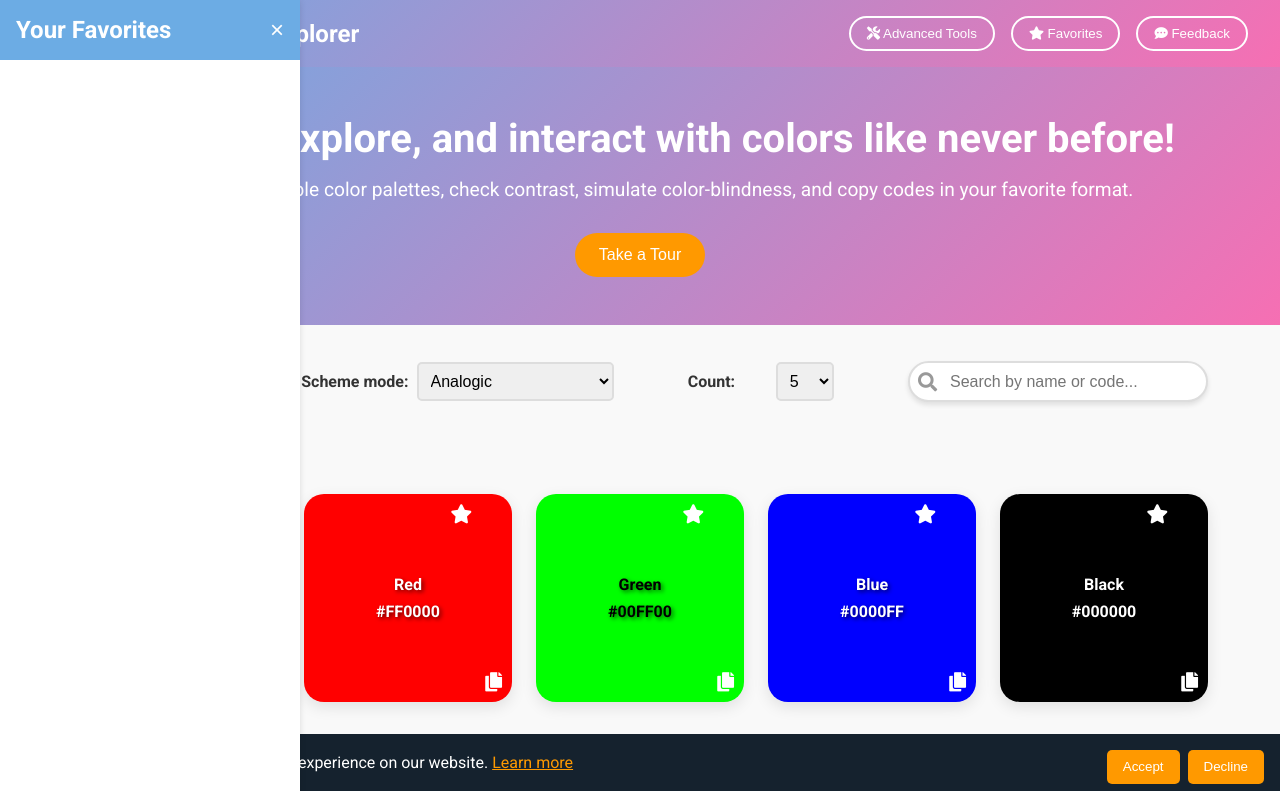
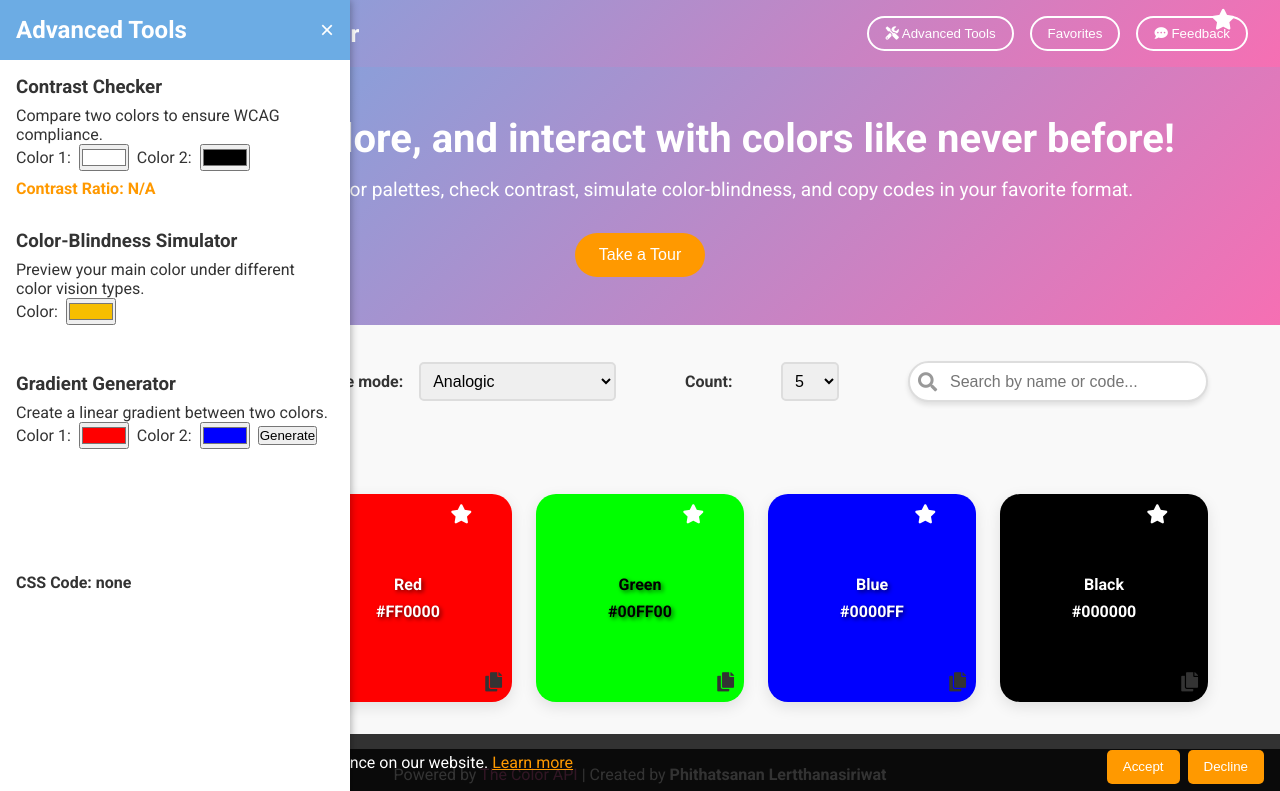
Before and after one commit to Phithatsanan/Color, a plain HTML site: page index.html in a window 1280 px wide. Shown: the top 791 px of the page. Drawn offline with Linux system fonts and the light colour scheme; no server answers.

Commit message:
Update styles.css

```diff
--- a/styles.css
+++ b/styles.css
@@ -9,7 +9,7 @@
   --background-color: #f9f9f9;
   --transition-fast: 0.3s ease;
   --transition-slow: 0.6s ease;
-  --drawer-width: 300px;
+  --drawer-width: 350px;
 }
 
 * {
@@ -36,17 +36,14 @@ body {
   align-items: center;
   padding: 1rem 2rem;
 }
-
 .navbar .logo {
   font-size: 1.5rem;
   font-weight: bold;
 }
-
 .nav-items {
   display: flex;
   gap: 1rem;
 }
-
 .nav-button {
   background-color: transparent;
   border: 2px solid #fff;
@@ -134,6 +131,7 @@ body {
   border-radius: 5px;
   border: 2px solid #ddd;
   font-size: 1rem;
+  margin-left: 0.5rem;
 }
 
 /* SEARCH */
@@ -179,17 +177,16 @@ body {
 }
 .color-grid {
   display: grid;
-  grid-template-columns: repeat(auto-fill, minmax(180px, 1fr));
+  grid-template-columns: repeat(auto-fill, minmax(200px, 1fr));
   gap: 1.5rem;
 }
 .color-block {
   position: relative;
   width: 100%;
-  aspect-ratio: 1/1; /* Make them square */
+  aspect-ratio: 1 / 1; /* square ratio */
   border-radius: 20px;
   box-shadow: 0px 5px 15px var(--shadow-color);
   transition: transform var(--transition-fast), box-shadow var(--transition-fast);
-  color: #fff;
   display: flex;
   flex-direction: column;
   justify-content: center;
@@ -202,9 +199,10 @@ body {
 }
 .color-name,
 .color-code {
-  text-shadow: 2px 2px 4px rgba(0, 0, 0, 0.6);
   font-weight: bold;
   margin: 0.25rem;
+  text-shadow: 2px 2px 4px rgba(0, 0, 0, 0.6);
+  color: #fff;
 }
 .light-text {
   color: #000 !important;
@@ -220,6 +218,18 @@ body {
 .copy-icon:hover {
   color: #fffa;
 }
+.fa-star {
+  position: absolute;
+  top: 10px;
+  right: 45px;
+  cursor: pointer;
+  font-size: 1.3rem;
+  transition: color var(--transition-fast);
+  color: #fff;
+}
+.fa-star:hover {
+  color: gold;
+}
 
 /* FAVORITES DRAWER */
 .favorites-drawer {
@@ -229,7 +239,7 @@ body {
   width: var(--drawer-width);
   height: 100vh;
   background-color: #fff;
-  box-shadow: -2px 0 8px rgba(0,0,0,0.2);
+  box-shadow: -2px 0 8px rgba(0, 0, 0, 0.2);
   color: var(--text-color);
   transition: right var(--transition-fast);
   z-index: 9999;
@@ -266,11 +276,79 @@ body {
   height: 30px;
   border-radius: 5px;
   margin-right: 0.5rem;
+  flex-shrink: 0;
 }
 .remove-favorite {
   margin-left: auto;
   color: var(--secondary-color);
   cursor: pointer;
+}
+
+/* ADVANCED TOOLS DRAWER */
+.advanced-tools-drawer {
+  position: fixed;
+  top: 0;
+  left: -var(--drawer-width);
+  width: var(--drawer-width);
+  height: 100vh;
+  background-color: #fff;
+  box-shadow: 2px 0 8px rgba(0, 0, 0, 0.2);
+  color: var(--text-color);
+  transition: left var(--transition-fast);
+  z-index: 9999;
+  display: flex;
+  flex-direction: column;
+}
+.advanced-tools-content {
+  overflow-y: auto;
+  padding: 1rem;
+}
+.tool-section {
+  margin-bottom: 2rem;
+}
+.tool-section h3 {
+  margin-bottom: 0.5rem;
+}
+.contrast-inputs,
+.simulator-controls,
+.gradient-controls {
+  display: flex;
+  align-items: center;
+  flex-wrap: wrap;
+  gap: 0.5rem;
+  margin-bottom: 0.5rem;
+}
+.contrast-result {
+  font-weight: bold;
+  margin-top: 0.5rem;
+  color: var(--accent-color);
+}
+.simulation-gallery {
+  display: grid;
+  gap: 0.5rem;
+  grid-template-columns: repeat(2, minmax(100px, 1fr));
+  margin-top: 1rem;
+}
+.simulated-swatch {
+  border-radius: 5px;
+  display: flex;
+  flex-direction: column;
+  align-items: center;
+  padding: 1rem;
+  font-weight: bold;
+  font-size: 0.8rem;
+  text-align: center;
+  min-height: 80px;
+}
+.gradient-preview {
+  width: 100%;
+  height: 100px;
+  margin-top: 1rem;
+  border-radius: 5px;
+}
+.gradient-code {
+  margin-top: 0.5rem;
+  font-weight: bold;
 }
 
 /* FEEDBACK MODAL */
@@ -280,7 +358,7 @@ body {
   left: 0;
   width: 100%;
   height: 100%;
-  background-color: rgba(0,0,0,0.6);
+  background-color: rgba(0, 0, 0, 0.6);
   display: none;
   justify-content: center;
   align-items: center;
@@ -332,7 +410,7 @@ body {
   position: fixed;
   bottom: 0;
   width: 100%;
-  background-color: rgba(0,0,0,0.8);
+  background-color: rgba(0, 0, 0, 0.8);
   color: #fff;
   padding: 1rem;
   z-index: 999;
@@ -389,7 +467,7 @@ body {
   left: 0;
   width: 100%;
   height: 100%;
-  background-color: rgba(0,0,0,0.7);
+  background-color: rgba(0, 0, 0, 0.7);
   z-index: 1000;
   display: none;
   align-items: center;
@@ -446,7 +524,7 @@ body {
   }
 }
 
-/* MOBILE RESPONSIVENESS */
+/* RESPONSIVE */
 @media (max-width: 768px) {
   .controls-section {
     flex-direction: column;
@@ -462,4 +540,7 @@ body {
     padding: 0.4rem 0.8rem;
     font-size: 0.9rem;
   }
+  .drawer-header h2 {
+    font-size: 1.2rem;
+  }
 }
```
